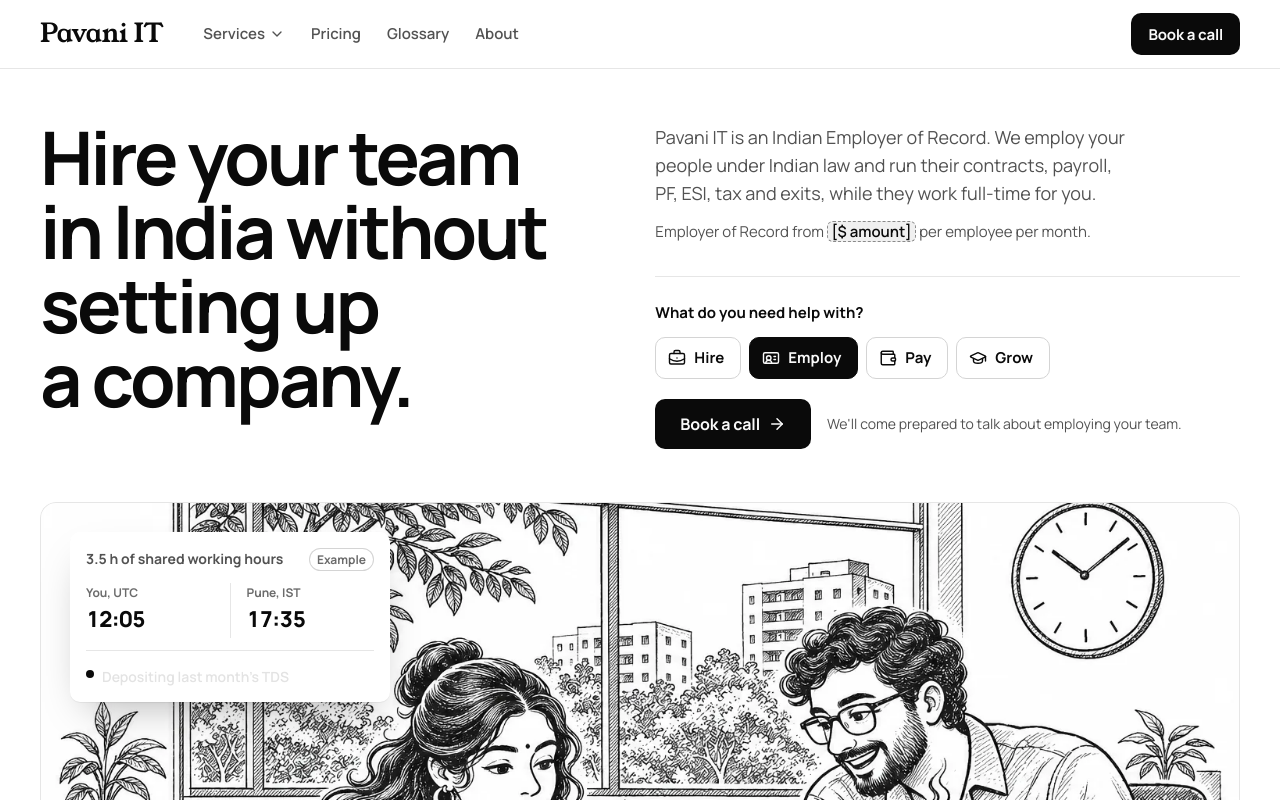
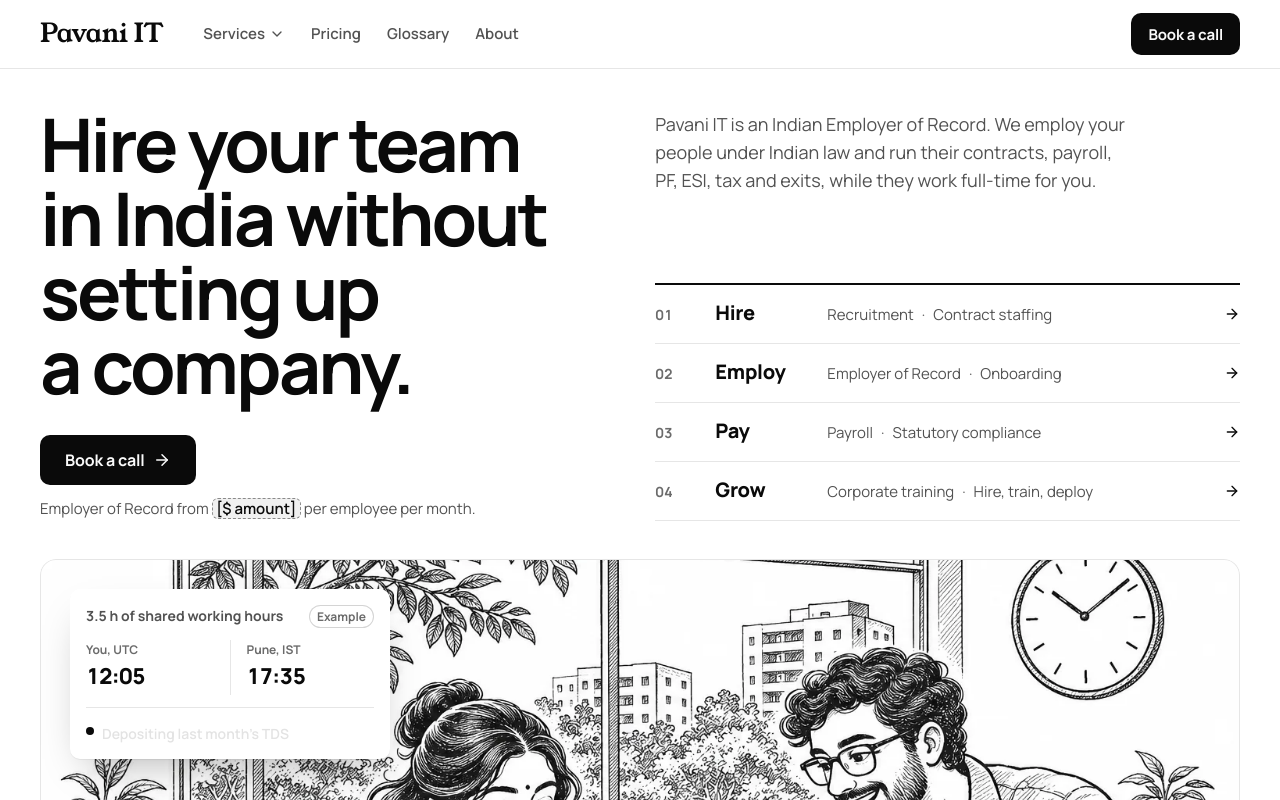
Before and after one commit to Varunsai2000/pavaniit-com, a Next.js app: page / in a window 1280 px wide. Shown: the top 800 px of the page. Built offline with nearby package versions, Linux system fonts and the light colour scheme.

Commit message:
Hero: numbered service index replaces the toggle chips

```diff
--- a/src/app/globals.css
+++ b/src/app/globals.css
@@ -171,24 +171,47 @@ table { font-variant-numeric: tabular-nums; }
 
 /* ---------- Hero ---------- */
 
-.hero { padding-block: clamp(var(--space-7), 4vw, var(--space-14)) clamp(var(--space-16), 7vw, var(--space-24)); }
-.hero-top { display: grid; grid-template-columns: var(--grid-half); gap: var(--space-7) var(--grid-gap); align-items: stretch; }
+.hero { padding-block: clamp(var(--space-7), 3vw, var(--space-10)) clamp(var(--space-16), 7vw, var(--space-24)); }
+/* Left half: headline, then the call to action on the same baseline as the index's last rule.
+   Right half: lead on the headline's cap height, then the numbered service index. */
+.hero-top { display: grid; grid-template-columns: var(--grid-half); grid-template-rows: 1fr auto; gap: var(--hero-group-gap) var(--grid-gap); align-items: stretch; }
+.hero-title { grid-column: 1; grid-row: 1; }
+.hero-side { grid-column: 2; grid-row: 1 / span 2; }
+.hero-cta { grid-column: 1; grid-row: 2; align-self: end; }
 .hero-top .display { max-width: var(--measure-display); }
 /* Hero copy: an intro group on top (aligned to the headline's cap height or the art's top),
    an action group at the bottom behind a hairline (aligned to the headline's last line or the art's bottom). */
 .hero-side, .page-hero-copy { display: flex; flex-direction: column; justify-content: space-between; gap: var(--hero-group-gap); }
-.hero-side { padding-block: var(--hero-cap-offset) var(--hero-baseline-offset); }
+.hero-side { padding-top: var(--hero-cap-offset); }
 .hero-intro { display: grid; gap: var(--space-3); }
-.hero-side .need-picker, .page-hero-meta { padding-top: var(--space-6); border-top: var(--border-hairline) solid var(--color-line); }
+.page-hero-meta { padding-top: var(--space-6); border-top: var(--border-hairline) solid var(--color-line); }
 .hero-side .lead { font-size: var(--text-lg); text-wrap: balance; }
 .hero-price { font-size: var(--text-md); color: var(--color-ink-2); }
 .hero-price strong { color: var(--color-ink); }
 .hero-actions { display: flex; flex-wrap: wrap; align-items: center; gap: var(--space-3) var(--space-4); }
-.hero-hint { font-size: var(--text-sm); color: var(--color-ink-2); text-wrap: pretty; }
-@media (max-width: 1100px) { .hero-top { grid-template-columns: minmax(0, 1fr); align-items: start; } .hero-side { max-width: var(--measure-panel); padding-block: 0; } }
 
-.hero-scene { --frame-ratio: var(--ratio-hero); margin-top: clamp(var(--space-7), 3.5vw, var(--space-12)); }
-.hero-art { object-position: 50% 62%; }
+/* Hero service index: one ruled row per stage, number / name / services / arrow. */
+.service-index { list-style: none; border-top: var(--border-strong) solid var(--color-ink); }
+.index-row { display: grid; grid-template-columns: var(--col-index-sm) var(--col-stage) minmax(0, 1fr) var(--icon-sm); gap: var(--space-1) var(--space-4); align-items: baseline; padding-block: var(--space-4); border-bottom: var(--border-hairline) solid var(--color-line); text-decoration: none; color: inherit; }
+.index-n { font-size: var(--text-sm); font-weight: var(--weight-bold); color: var(--color-ink-3); font-variant-numeric: tabular-nums; }
+.index-name { font-size: var(--text-xl); font-weight: var(--weight-heavy); letter-spacing: var(--tracking-tight); line-height: var(--leading-snug); }
+.index-svc { font-size: var(--text-md); color: var(--color-ink-2); }
+.index-svc > span + span::before { content: "·" / ""; margin-inline: var(--space-2); color: var(--color-ink-3); }
+.index-arrow { align-self: center; width: var(--icon-sm); height: var(--icon-sm); color: var(--color-ink); transition: transform var(--dur-ui) var(--ease-out); }
+.index-row:focus-visible { outline-offset: var(--focus-offset-tight); }
+@media (hover: hover) and (pointer: fine) {
+  .index-row:hover .index-name { text-decoration: underline; text-decoration-thickness: var(--border-hairline); text-underline-offset: var(--underline-offset); }
+  .index-row:hover .index-arrow { transform: translateX(var(--nudge)); }
+}
+@media (max-width: 480px) {
+  .index-row { grid-template-columns: var(--col-index-sm) minmax(0, 1fr) var(--icon-sm); }
+  .index-svc { grid-column: 2; grid-row: 2; }
+  .index-arrow { grid-column: 3; grid-row: 1; }
+}
+@media (max-width: 1100px) { .hero-top { grid-template-columns: minmax(0, 1fr); grid-template-rows: none; align-items: start; } .hero-title, .hero-side, .hero-cta { grid-column: 1; grid-row: auto; } .hero-side { max-width: var(--measure-panel); padding-top: 0; } }
+
+.hero-scene { --frame-ratio: var(--ratio-hero); margin-top: clamp(var(--space-7), 3vw, var(--space-10)); }
+.hero-art { object-position: 50% 70%; }
 
 /* Floating product UI over the illustration */
 .float { position: absolute; z-index: var(--z-float); border-radius: var(--radius-control); background: var(--color-bg); color: var(--color-ink); box-shadow: var(--shadow-float); padding: var(--space-4) var(--space-4); font-size: var(--text-sm); }
@@ -247,26 +270,6 @@ table { font-variant-numeric: tabular-nums; }
   .float-time { position: relative; left: auto; top: auto; width: auto; margin: calc(var(--space-10) * -1) var(--space-3) var(--space-3); }
 }
 @media (max-width: 480px) { .hero-art { object-position: 40% 50%; } }
-
-/* Need picker (hero) */
-.need-picker { display: grid; gap: var(--space-5); }
-.need { border: 0; padding: 0; margin: 0; min-width: 0; }
-.need legend { padding: 0; margin-bottom: var(--space-3); font-size: var(--text-md); font-weight: var(--weight-bold); }
-.need-chips { display: flex; flex-wrap: wrap; gap: var(--space-2); }
-@media (max-width: 480px) { .need-chips { display: grid; grid-template-columns: repeat(2, minmax(0, 1fr)); } .need-chip label { width: 100%; } }
-.need-chip { position: relative; }
-.need-chip input { position: absolute; inset: 0; opacity: 0; margin: 0; cursor: pointer; }
-.need-chip label {
-  display: inline-flex; align-items: center; gap: var(--space-2); min-height: var(--control-h-sm); padding: 0 var(--space-4) 0 var(--space-3);
-  border: var(--border-hairline) solid var(--color-line-strong); border-radius: var(--radius-control); background: var(--color-bg);
-  font-size: var(--text-md); font-weight: var(--weight-bold); cursor: pointer;
-  transition: border-color var(--dur-press) ease, background-color var(--dur-press) ease, transform var(--dur-press) var(--ease-out);
-}
-.need-chip:active label { transform: scale(var(--press-scale)); }
-.need-chip label svg { width: var(--icon-md); height: var(--icon-md); color: currentColor; }
-.need-chip input:checked + label { border-color: var(--color-ink); background: var(--color-ink); color: var(--color-on-inverse); }
-.need-chip input:focus-visible + label { outline: var(--border-strong) solid var(--color-inverse); outline-offset: var(--focus-offset-tight); }
-@media (hover: hover) and (pointer: fine) { .need-chip:hover input:not(:checked) + label { border-color: var(--color-ink-3); } }
 
 /* ---------- Sections ---------- */
 
--- a/src/app/page.tsx
+++ b/src/app/page.tsx
@@ -1,11 +1,10 @@
 import type { Metadata } from "next";
 import Link from "next/link";
-import { Check } from "lucide-react";
+import { ArrowRight, Check } from "lucide-react";
 import Art from "@/components/Art";
 import Journey from "@/components/Journey";
 import LiveClock from "@/components/LiveClock";
 import MonthCycle from "@/components/MonthCycle";
-import NeedPicker from "@/components/NeedPicker";
 import PriceCard from "@/components/PriceCard";
 import { ComparisonTable } from "@/components/EorTables";
 import { ArrowText, CtaBand, FaqSection, JsonLd, MoreLink, V } from "@/components/bits";
@@ -51,20 +50,42 @@ export default function Home() {
       <section className="hero" aria-labelledby="hero-title">
         <div className="wrap">
           <div className="hero-top">
-            <h1 className="display" id="hero-title">
+            <h1 className="display hero-title" id="hero-title">
               Hire your team in India without setting up a company.
             </h1>
             <div className="hero-side">
-              <div className="hero-intro">
               <p className="lead">
                 Pavani IT is an Indian Employer of Record. We employ your people under Indian law and run their
                 contracts, payroll, PF, ESI, tax and exits, while they work full-time for you.
               </p>
+              <ol className="service-index" aria-label="Services">
+                {stages.map((stage) => (
+                  <li key={stage.id}>
+                    <Link prefetch={false} className="index-row" href={stage.href}>
+                      <span className="index-n" aria-hidden="true">{String(stage.number).padStart(2, "0")}</span>
+                      <span className="index-name">{stage.label}<span className="sr-only">:</span></span>
+                      <span className="index-svc">
+                        {stage.services.map((s, i) => (
+                          <span key={s.id}>
+                            {i > 0 && <span className="sr-only">, </span>}
+                            {s.name}
+                          </span>
+                        ))}
+                      </span>
+                      <ArrowRight className="index-arrow" aria-hidden="true" />
+                    </Link>
+                  </li>
+                ))}
+              </ol>
+            </div>
+            <div className="hero-actions hero-cta">
+              <Link prefetch={false} className="btn btn-primary" href="/contact/">
+                Book a call
+                <ArrowRight aria-hidden="true" />
+              </Link>
               <p className="hero-price">
                 Employer of Record from <strong><V>{eor.amount}</V></strong> {eor.unit}.
               </p>
-              </div>
-              <NeedPicker />
             </div>
           </div>
 
--- a/src/app/tokens.css
+++ b/src/app/tokens.css
@@ -234,6 +234,7 @@
   --col-label: 7rem;        /* key/value labels, duties table columns */
   --col-label-sm: 4.5rem;
   --col-label-lg: 8.25rem;  /* comparison labels on phones */
+  --col-stage: 6rem;        /* stage name in the hero service index */
 
   /* ---- Layers ---- */
   --z-below: -1;          /* backdrop pseudo-elements */
--- a/src/components/EnquiryForm.tsx
+++ b/src/components/EnquiryForm.tsx
@@ -20,7 +20,7 @@ export default function EnquiryForm() {
   const doneRef = useRef<HTMLDivElement>(null);
   const canPost = Boolean(site.web3formsKey);
 
-  // Preselect services passed from the hero picker or a pricing card (?need=employ,pay).
+  // Preselect services passed from a stage page or a pricing card (?need=employ,pay).
   useEffect(() => {
     const param = new URLSearchParams(window.location.search).get("need");
     if (!param) return;
--- a/src/components/NeedPicker.tsx
+++ /dev/null
@@ -1,57 +0,0 @@
-"use client";
-
-import Link from "next/link";
-import { useState } from "react";
-import { ArrowRight } from "lucide-react";
-import { needPhrase, stages, type StageId } from "@/content/stages";
-import { stageIcon } from "./bits";
-
-/** Hero action: pick what you need; the booking link carries it into the contact form. */
-export default function NeedPicker() {
-  const [picked, setPicked] = useState<StageId[]>(["employ"]);
-
-  const toggle = (id: StageId) =>
-    setPicked((cur) => (cur.includes(id) ? cur.filter((x) => x !== id) : [...cur, id]));
-
-  const ordered = stages.filter((s) => picked.includes(s.id));
-  const href = ordered.length ? `/contact/?need=${ordered.map((s) => s.id).join(",")}` : "/contact/";
-  const phrases = ordered.map((s) => needPhrase[s.id]);
-  const hint =
-    phrases.length === 0
-      ? "Pick what you need, or just book a call."
-      : `We'll come prepared to talk about ${
-          phrases.length === 1 ? phrases[0] : `${phrases.slice(0, -1).join(", ")} and ${phrases.at(-1)}`
-        }.`;
-
-  return (
-    <div className="need-picker">
-      <fieldset className="need">
-        <legend>What do you need help with?</legend>
-        <div className="need-chips">
-          {stages.map((stage) => {
-            const Icon = stageIcon[stage.id];
-            const id = `need-${stage.id}`;
-            return (
-              <div className="need-chip" key={stage.id}>
-                <input type="checkbox" id={id} checked={picked.includes(stage.id)} onChange={() => toggle(stage.id)} />
-                <label htmlFor={id}>
-                  <Icon aria-hidden="true" strokeWidth={1.9} />
-                  {stage.label}
-                </label>
-              </div>
-            );
-          })}
-        </div>
-      </fieldset>
-      <div className="hero-actions">
-        <Link prefetch={false} className="btn btn-primary" href={href}>
-          Book a call
-          <ArrowRight aria-hidden="true" />
-        </Link>
-        <span className="hero-hint" aria-live="polite">
-          {hint}
-        </span>
-      </div>
-    </div>
-  );
-}
--- a/src/content/stages.ts
+++ b/src/content/stages.ts
@@ -256,14 +256,6 @@ export const handoff: Record<StageId, string> = {
   grow: "Need more people? Start with hiring.",
 };
 
-/** What the hero picker says it will prepare for. */
-export const needPhrase: Record<StageId, string> = {
-  hire: "hiring",
-  employ: "employing your team",
-  pay: "payroll and compliance",
-  grow: "training",
-};
-
 export const stageById = (id: StageId): Stage => {
   const stage = stages.find((s) => s.id === id);
   if (!stage) throw new Error(`Unknown stage ${id}`);
```
Also changed, not shown: src/components/bits.tsx (+1 -9 lines), 1 other file (tests, documents, lock files or other folders). Lines whose indentation alone changed are shown as unchanged.
